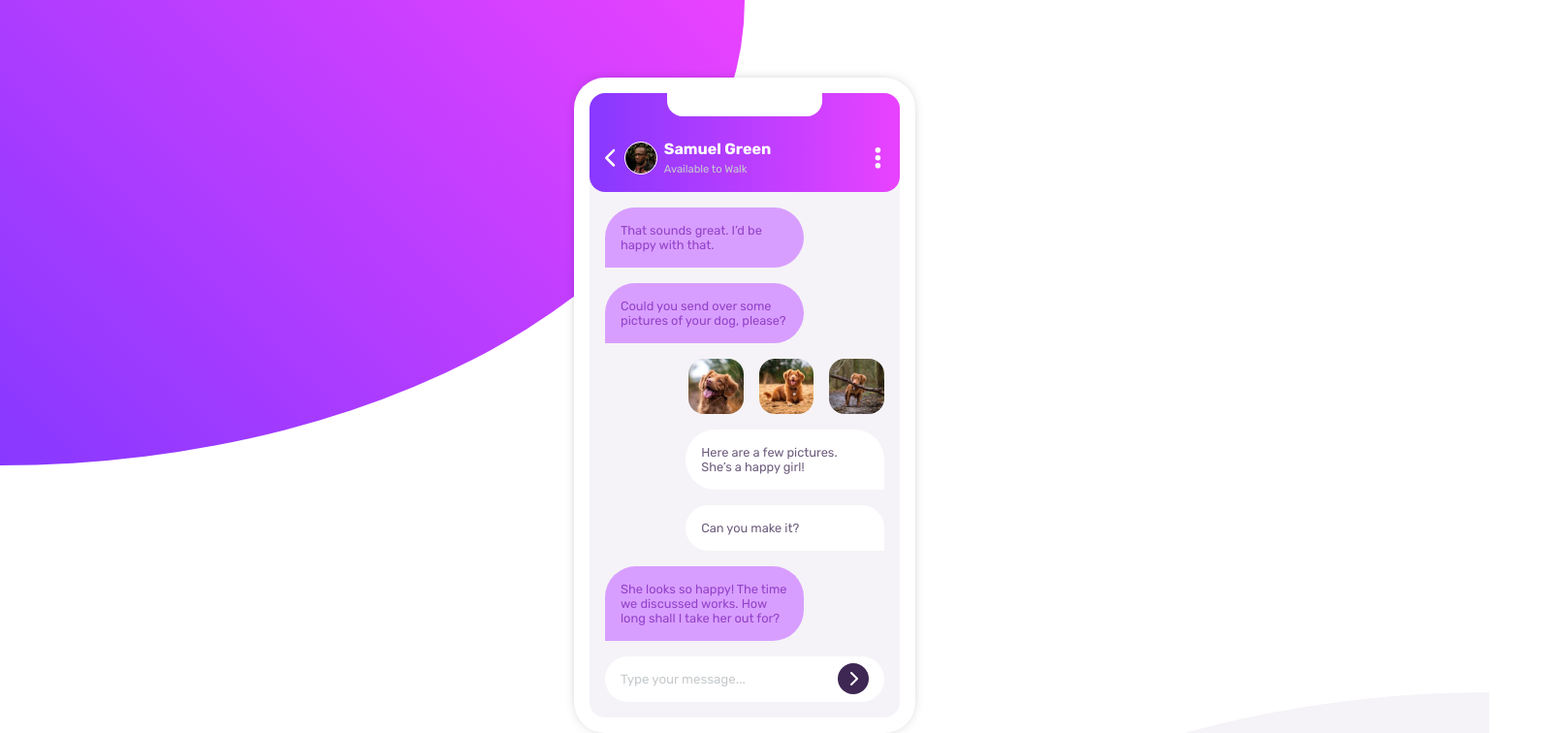
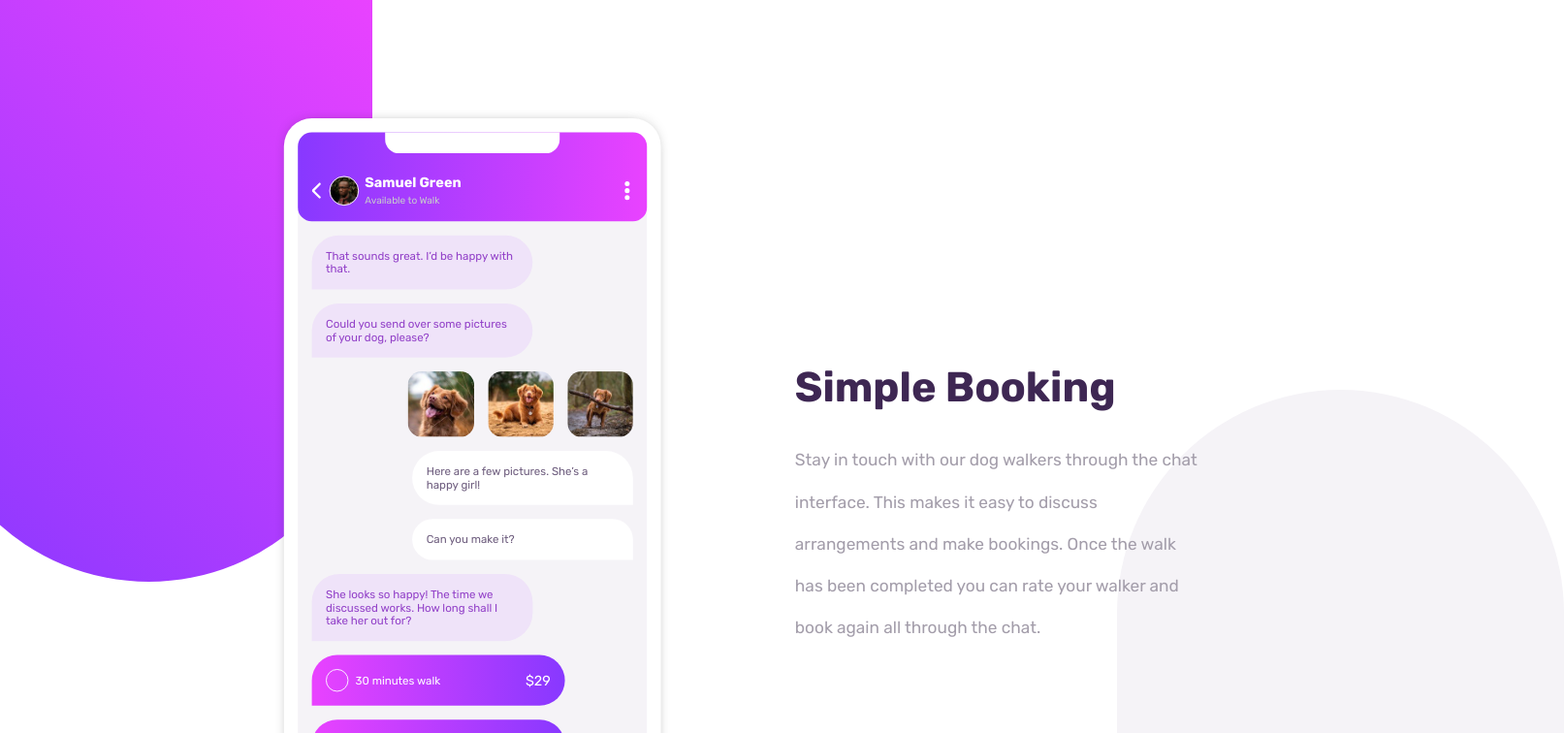
Before and after one commit to huyphan2210/chat-app-css, a Vue app: page / in a window 1536 px wide. Shown: the top 756 px of the page at 97% size, 1613 px wide, since content can reach past the window. Built offline with nearby package versions, Linux system fonts and the light colour scheme.

Commit message:
Finish styling

```diff
--- a/src/App.vue
+++ b/src/App.vue
@@ -42,13 +42,28 @@ main {
       h1 {
         color: var(--main-heading);
         margin-top: 0;
-        font-size: clamp(2rem, 10vw, 4rem);
+        font-size: clamp(2rem, 10vw, 3rem);
       }
 
       p {
         line-height: clamp(1.5rem,8vw, 3rem);
         color: var(--paragraph);
-        font-size: clamp(1rem, 5vw, 2rem);
+        font-size: clamp(1rem, 5vw, 1.2rem);
+      }
+    }
+  }
+}
+
+@media screen and (min-width: 1440px) {
+  main {
+    padding-inline: clamp(15vw, 15rem, 20vw);
+    .content {
+      flex-direction: row;
+      gap: clamp(8vw, 10rem, 10vw);
+      transform: scale(0.9);
+
+      hgroup {
+        text-align: start;
       }
     }
   }
--- a/src/components/Phone/Comment/Comment.vue
+++ b/src/components/Phone/Comment/Comment.vue
@@ -5,6 +5,9 @@ export default {
     content: String,
     isRight: Boolean,
     imgs: Array<string>,
+    isRadio: Boolean,
+    radioContent: String,
+    radioPrice: Number,
   },
 };
 </script>
@@ -22,6 +25,13 @@ export default {
       :alt="'Dog' + i"
     />
   </div>
+  <div v-if="isRadio" class="chat-radio">
+    <div class="chat-radio__left">
+      <div class="chat-radio__left__button"></div>
+      <span>{{ radioContent }}</span>
+    </div>
+    <span class="chat-radio__right"> ${{ radioPrice }} </span>
+  </div>
 </template>
 
 <style lang="scss" scoped>
@@ -34,7 +44,7 @@ p {
 
   &.chat-left {
     color: var(--chat-left);
-    background-color: var(--sub-heading);
+    background-color: var(--chat-left-bg);
     border-radius: 2rem 2rem 2rem 0;
   }
 
@@ -61,4 +71,41 @@ p {
     border-radius: 1rem;
   }
 }
+
+.chat-radio {
+  padding: 1rem;
+  background: linear-gradient(
+    to right,
+    var(--gradient-top),
+    var(--gradient-bottom)
+  );
+  border-radius: 2rem 2rem 2rem 0;
+  width: 70%;
+  margin-bottom: 1rem;
+  color: white;
+  display: flex;
+  align-items: center;
+  justify-content: space-between;
+  gap: 1rem;
+
+  &__left {
+    display: flex;
+    align-items: center;
+    gap: 0.5rem;
+
+    &__button {
+      aspect-ratio: 1;
+      border-radius: 50%;
+      border-color: white;
+      border-style: solid;
+      border-width: 0.1rem;
+      background-color: transparent;
+      width: 1.5rem;
+    }
+
+    span {
+      font-size: 0.8rem;
+    }
+  }
+}
 </style>
--- a/src/components/Phone/Phone.vue
+++ b/src/components/Phone/Phone.vue
@@ -52,11 +52,20 @@ export default {
       <main class="phone__chat-app__body">
         <div class="phone__chat-app__body__content">
           <comment content="That sounds great. I’d be happy with that." />
-          <comment content="Could you send over some pictures of your dog, please?" />
-          <comment :imgs="dogImgs" is-right/>
-          <comment content="Here are a few pictures. She’s a happy girl!" is-right />
+          <comment
+            content="Could you send over some pictures of your dog, please?"
+          />
+          <comment :imgs="dogImgs" is-right />
+          <comment
+            content="Here are a few pictures. She’s a happy girl!"
+            is-right
+          />
           <comment content="Can you make it?" is-right />
-          <comment content="She looks so happy! The time we discussed works. How long shall I take her out for?" />
+          <comment
+            content="She looks so happy! The time we discussed works. How long shall I take her out for?"
+          />
+          <comment is-radio radio-content="30 minutes walk" :radio-price="29" />
+          <comment is-radio radio-content="1 hour walk" :radio-price="49" />
         </div>
         <form submit class="phone__chat-app__body__input">
           <input disabled placeholder="Type your message..." />
@@ -80,9 +89,10 @@ export default {
   border-radius: 2rem;
   box-shadow: 0 0 1rem -10px rgba(0, 0, 0, 0.85);
   padding: 1rem;
-  max-width: 20rem;
+  max-width: 25rem;
   display: flex;
   flex-direction: column;
+  flex: 0 0 100%;
 
   &__chat-app {
     background-color: var(--background);
--- a/src/components/SpecialShape.vue
+++ b/src/components/SpecialShape.vue
@@ -30,4 +30,18 @@ export default {
     left: 0;
   }
 }
+
+@media screen and (min-width: 1440px) {
+  .special-shape {
+    width: 30vw;
+    border-radius: 37.5vh 37.5vh 0 0;
+    left: 75%;
+    height: 75vh;
+
+    &.gradient {
+      border-radius: 0 0 37.5vh 37.5vh;
+      left: -5%;
+    }
+  }
+}
 </style>
--- a/src/style.scss
+++ b/src/style.scss
@@ -6,6 +6,7 @@
   --paragraph: hsl(270, 7%, 64%);
 
   --chat-left: hsl(276, 55%, 52%);
+  --chat-left-bg: hsla(276, 100%, 81%, 0.2);
   --chat-right: hsl(271, 15%, 43%);
   --placeholder: hsl(206, 6%, 79%);
   --button-bg: hsl(271, 36%, 24%);
```
